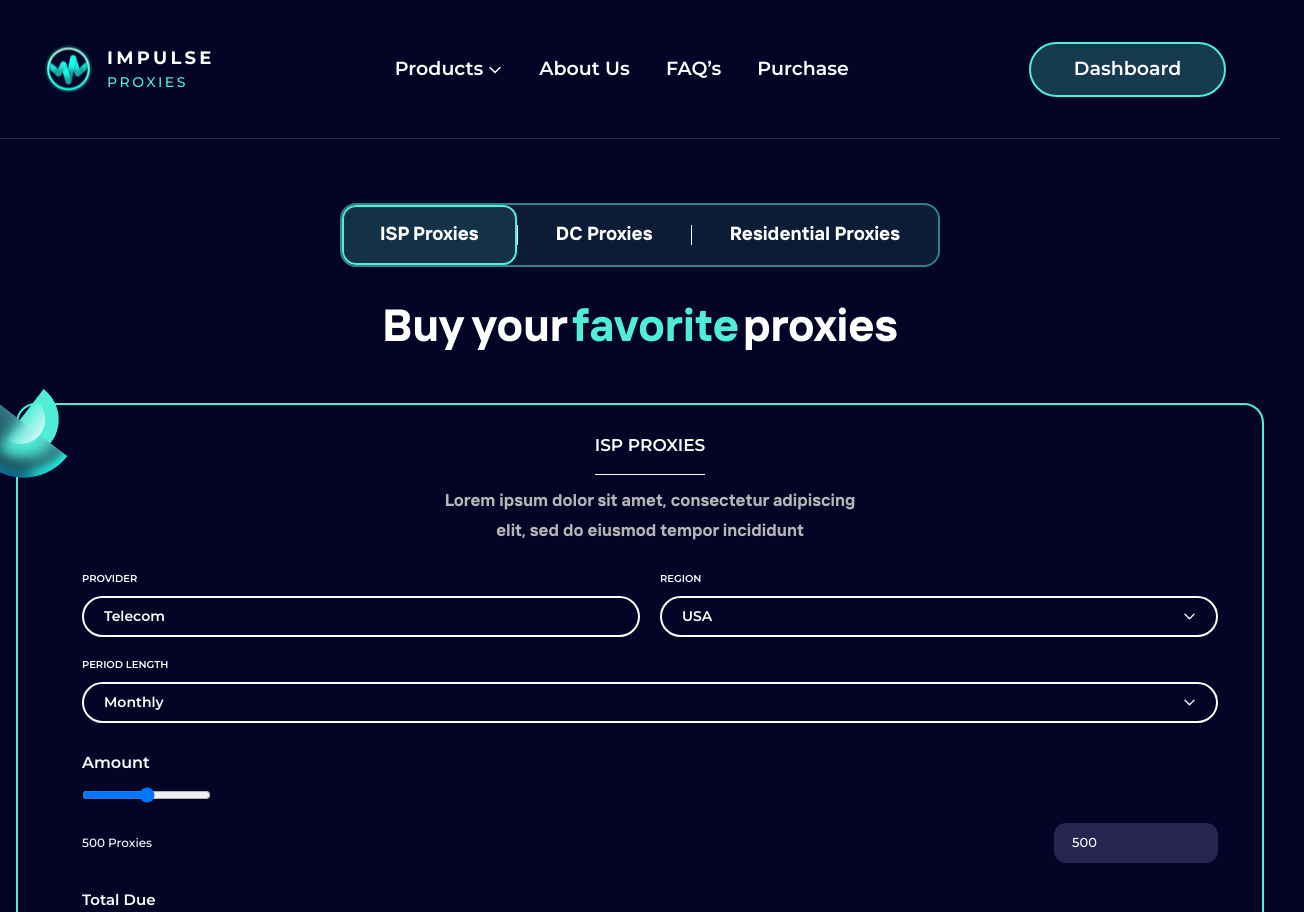
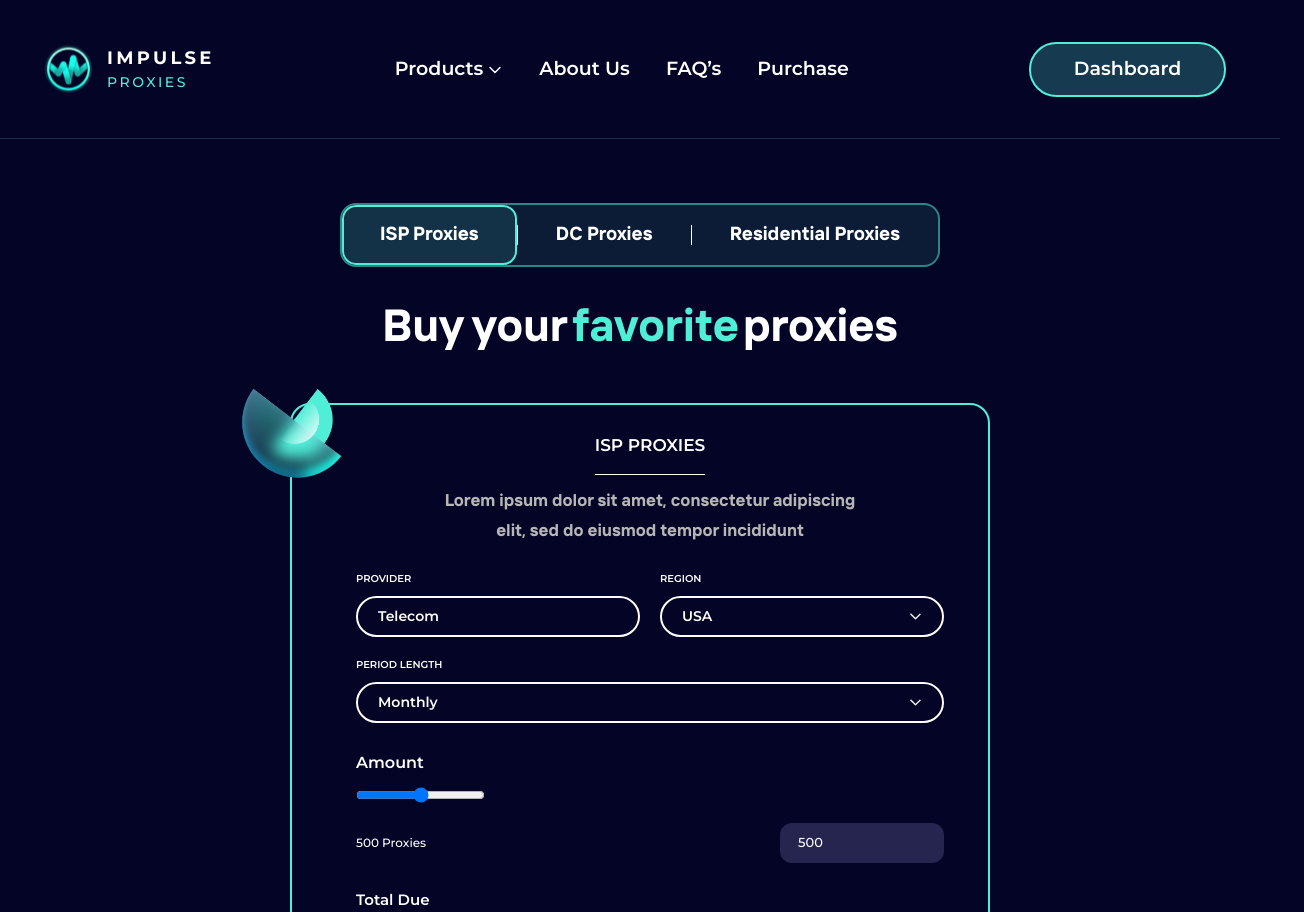
Before and after one commit to Radial-code/impulse-proxies, a Next.js app: page /Products in a window 1280 px wide. Shown: the top 912 px of the page, 1304 px wide, since content can reach past the window. Built offline with nearby package versions, Linux system fonts and the light colour scheme.

Commit message:
Products update barnch

```diff
--- a/components/Products/DcProxies.jsx
+++ b/components/Products/DcProxies.jsx
@@ -27,7 +27,7 @@ const DcProxies = () => {
 
   return (
     <>
-      <div className="relative">
+      <div className="relative max-w-[700px] mx-auto">
         <h2 className="font-interfacesBold sm:text-[45px] text-2xl text-center sm:pb-10 sm:pt-7 py-7 text-white">
           Buy your<span className="text-[#50EED7] mx-1">DC</span>
           proxies
--- a/components/Products/Proxies.jsx
+++ b/components/Products/Proxies.jsx
@@ -21,7 +21,7 @@ const Proxies = () => {
     <>
       <div className=" relative">
         <Header />
-        <section className="bg-[#040426]  relative pb-36">
+        <div className="bg-[#040426]  relative pb-36 ">
           <div className="custom_container mx-auto px-4 relative z-10">
             <div className="sm:pt-16 pt-10">
               <div className="max-w-[600px] overflow-x-auto mx-auto bg-[#0C1C37] rounded-2xl border-2 border-[#2E8587] border-solid flex justify-between items-center ">
@@ -68,7 +68,7 @@ const Proxies = () => {
               </div>
             </div>
           </div>
-        </section>
+        </div>
 
         <ImpulseFooter />
       </div>
--- a/components/Products/ProxiesISP.jsx
+++ b/components/Products/ProxiesISP.jsx
@@ -27,7 +27,7 @@ const ProxiesISP = () => {
 
   return (
     <>
-      <div className="relative">
+      <div className="relative max-w-[700px] mx-auto">
         <h2 className=" sm:text-[45px] text-2xl text-center sm:pb-10 sm:pt-7 py-7 text-white leading-[68px   ]">
           Buy your
           <span className="text-[#50EED7] mx-1">favorite</span>
--- a/components/Products/ResidentialProxies.jsx
+++ b/components/Products/ResidentialProxies.jsx
@@ -27,7 +27,7 @@ const ResidentialProxies = () => {
 
   return (
     <>
-      <div className="relative" >
+      <div className="relative max-w-[700px] mx-auto">
         <h2 className="font-interfacesBold sm:text-[45px] text-2xl text-center sm:pb-10 sm:pt-7 py-7 text-white">
           Buy your<span className="text-[#50EED7] mx-1">Residential</span>
           proxies
--- a/styles/helper.css
+++ b/styles/helper.css
@@ -334,3 +334,6 @@
     bottom: -100px !important;
   }
 }
+.bg_color_rgb{
+  background-color: rgba(80, 238, 215, 0.20) !important;
+}
```
Also changed, not shown: styles/footer.css (+0 -10 lines).
